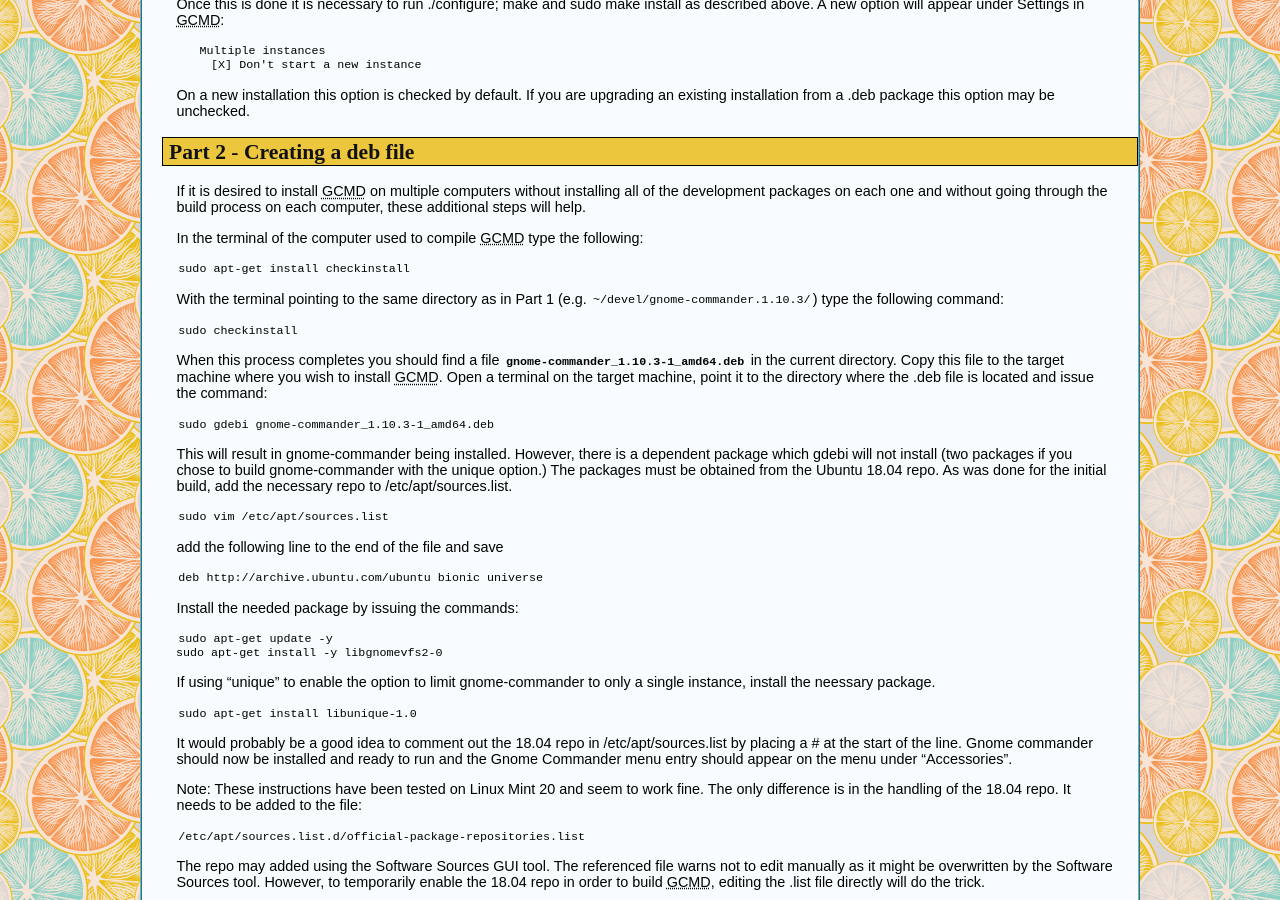
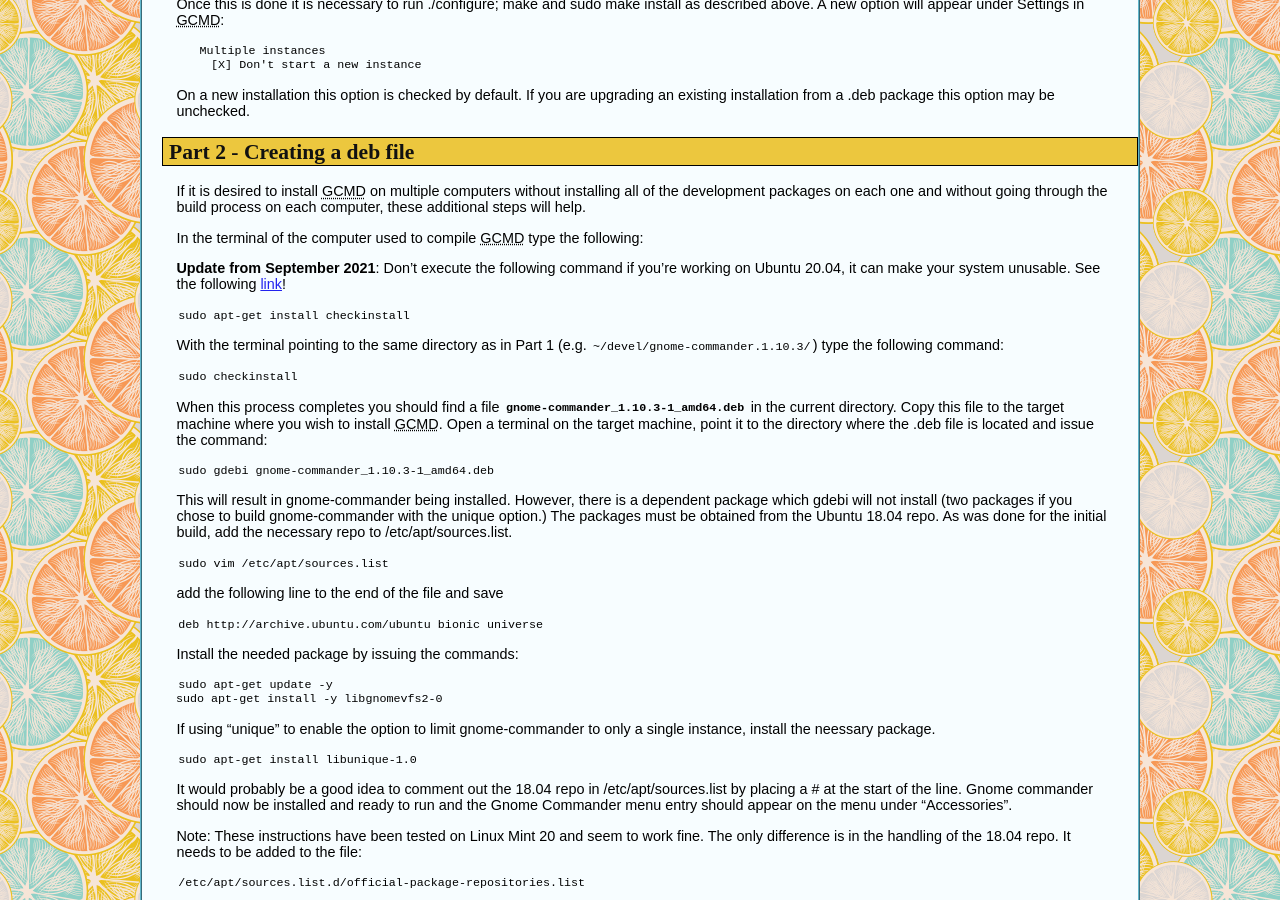
Before and after one commit to gcmd/gcmd.github.io, a Jekyll site: the page built from _posts/2021-01-28-Build-on-Ubuntu-2004.md, in a window 1280 px wide and 900 px high, scrolled down 1406 px. Built offline with Jekyll 4.4.1, drawn with Linux system fonts in a browser that asks for light colours.

Commit message:
Add warning note for installation on Ubuntu 20.04

````diff
--- a/_posts/2021-01-28-Build-on-Ubuntu-2004.md
+++ b/_posts/2021-01-28-Build-on-Ubuntu-2004.md
@@ -144,9 +144,14 @@
 
 In the terminal of the computer used to compile GCMD type the following:
 
+**Update from September 2021**: Don't execute the following command if
+you're working on Ubuntu 20.04, it can make your system unusable. See
+the following
+[link](https://github.com/GNOME/gnome-commander/commit/b897bb1cd9f7b6344d15ed8edd997db6f61e2b1c#commitcomment-49675884)!
 ```
 sudo apt-get install checkinstall
 ```
+
 
 With the terminal pointing to the same directory as in Part 1
 (e.g. ``` ~/devel/gnome-commander.1.10.3/ ```) type the following command:
````
